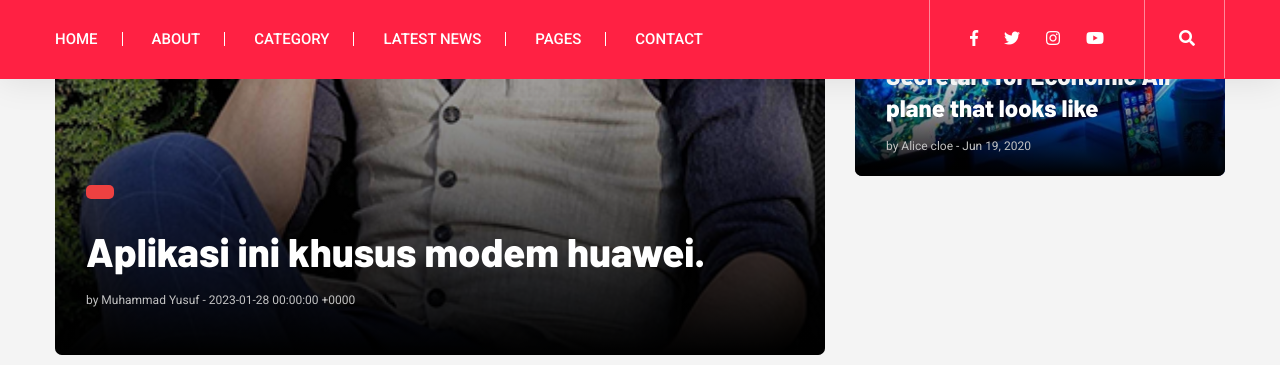
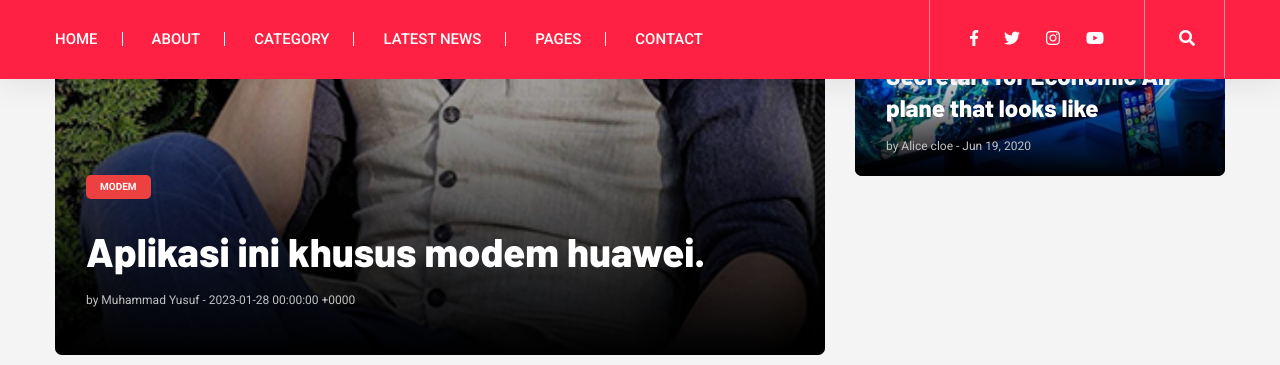
Before and after one commit to mwnsofficial/master, a Jekyll site: the page built from index.html, in a window 1280 px wide and 900 px high, scrolled down 651 px. Shown: the top 365 px of the window. Built offline with Jekyll 4.4.1, drawn with Linux system fonts in a browser that asks for light colours.

Commit message:
Update index.html

```diff
--- a/index.html
+++ b/index.html
@@ -21,7 +21,7 @@
                                         <img src="{{ post.image }}" alt="{{ post.title }}">
                                         {% endif %}
                                         <div class="trend-top-cap">
-                                            <span class="bgr" data-animation="fadeInUp" data-delay=".2s" data-duration="1000ms">{% assign ttags = post.tags | join:'|' | append:'|' %}</span>
+                                            <span class="bgr" data-animation="fadeInUp" data-delay=".2s" data-duration="1000ms">{% for tag in post.tags %}<a href="{{ "tag-" | append: tag | append: ".html"}}">{{tag}}</a>{% endfor %}</span>
                                             <h2><a href="{{ post.url | prepend: site.baseurl }}" data-animation="fadeInUp" data-delay=".4s" data-duration="1000ms">{% if post.summary %}{{ post.summary | strip_html | strip_newlines | truncate: 160 }}{% else %}{{ post.content | truncatewords: 50 | strip_html }}{% endif %}</a></h2>
                                             <p data-animation="fadeInUp" data-delay=".6s" data-duration="1000ms">by {{ site.author }}   -   {{ post.date }}</p>
                                         </div>
```
